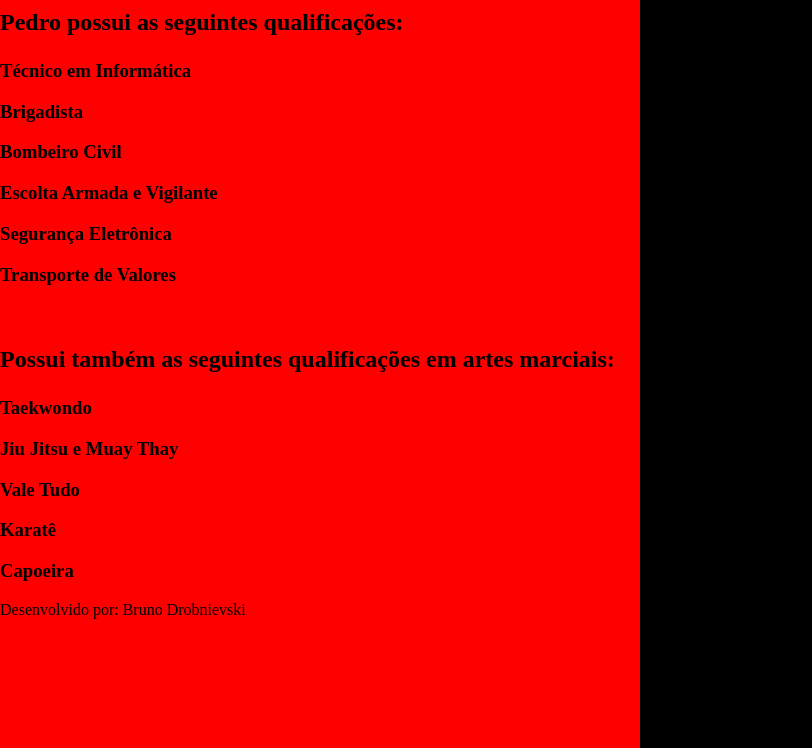
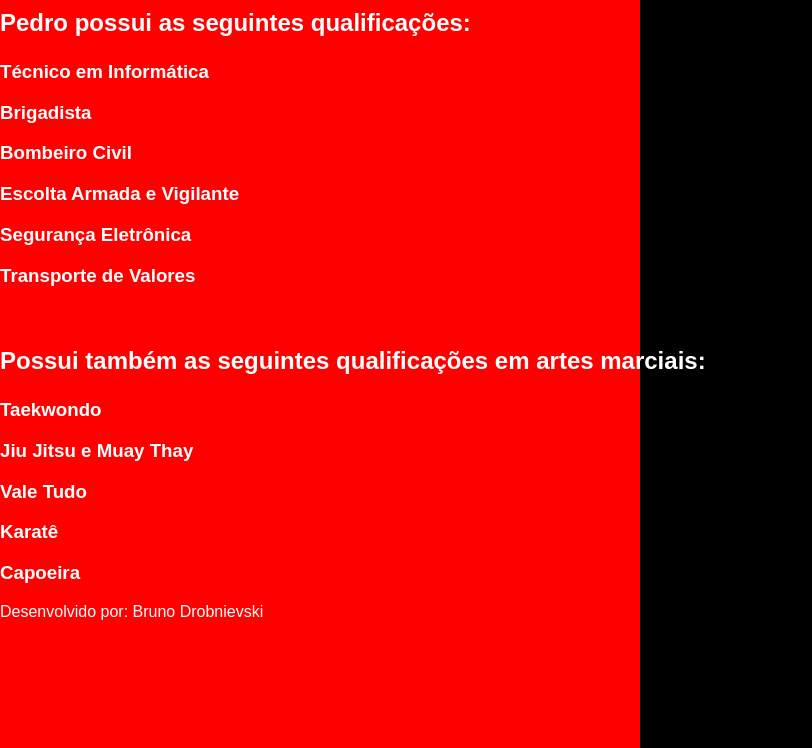
Before and after one commit to Brunodro1/testes_href, a plain HTML site: page index.html in a window 1280 px wide. Shown: the part 52-800 px from the top of the page, without its empty margins (0-812 px from the left). Drawn offline with Linux system fonts and the light colour scheme.

Commit message:
add cor texto

```diff
--- a/styles.css
+++ b/styles.css
@@ -1,5 +1,7 @@
 body {
     background: linear-gradient(to right, red 50%, black 50%);
+    color: white; /* Define a cor do texto como branco */
     height: 100vh;
     margin: 0;
+    font-family: Arial, sans-serif; /* Define a família da fonte, se desejado */
 }
```
